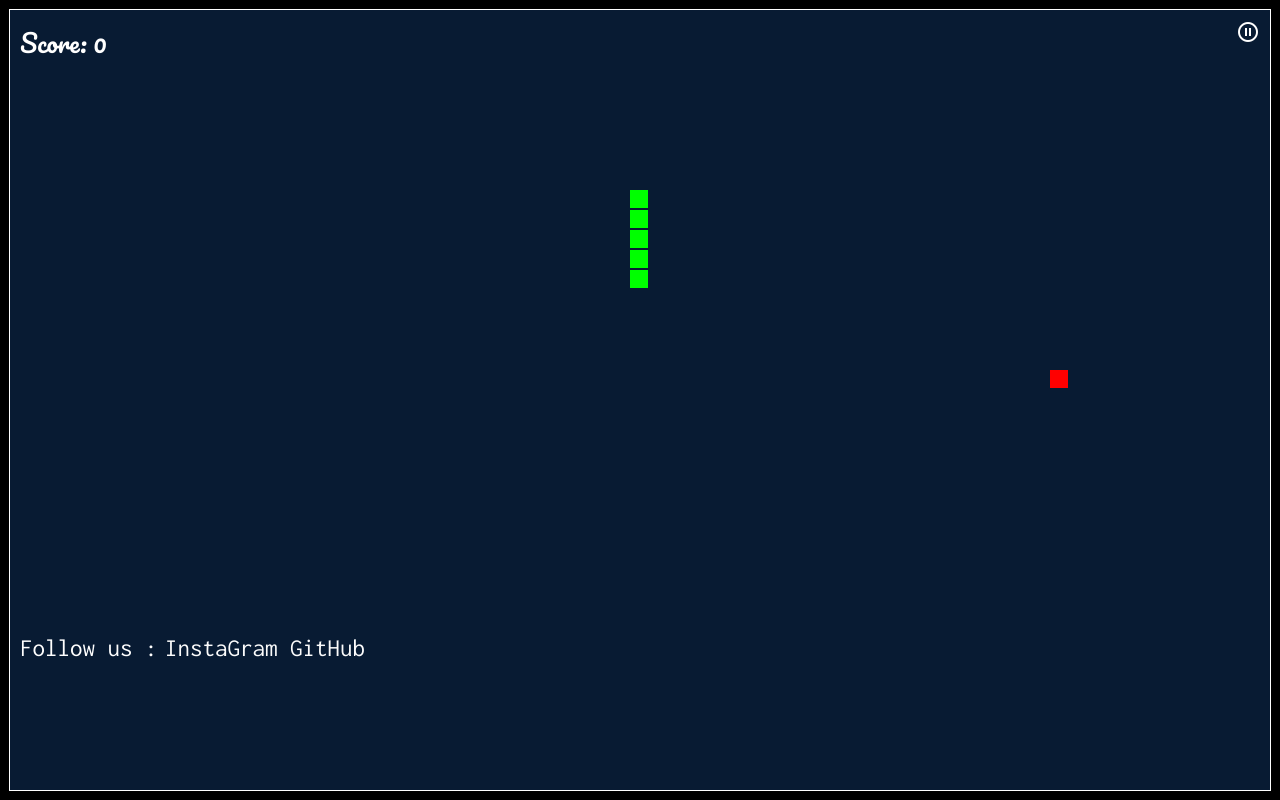
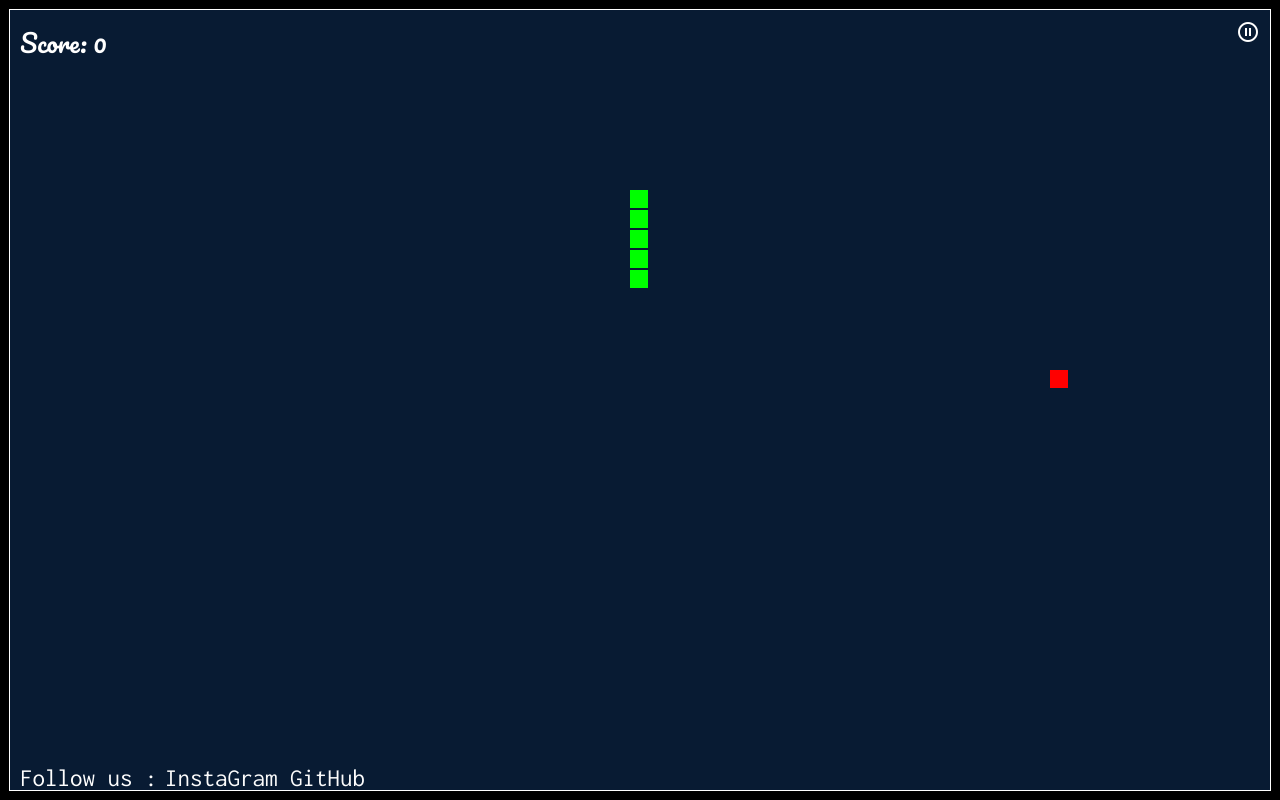
Before and after one commit to nsubhash311/Snake-Game, a plain HTML site: page index.html in a window 1280 px wide. Drawn offline with Linux system fonts and the light colour scheme.

Commit message:
second commit

```diff
--- a/style.css
+++ b/style.css
@@ -36,7 +36,7 @@ body, #container, #canvas {
 
 #follow-us{
 	position: fixed;
-	top: 630px;
+	top: 95%;
 	left: 15px;
 	padding: 5px;
 	color: white;
@@ -47,7 +47,7 @@ body, #container, #canvas {
 
 #instagram-link {
 	position: fixed;
-	top: 630px;
+	top: 95%;
 	left: 160px;
 	padding: 5px;
 	color: white;
@@ -58,7 +58,7 @@ body, #container, #canvas {
 
 #github-link{
 	position: fixed;
-	top: 630px;
+	top: 95%;
 	left: 285px;
 	padding: 5px;
 	color: white;
```
